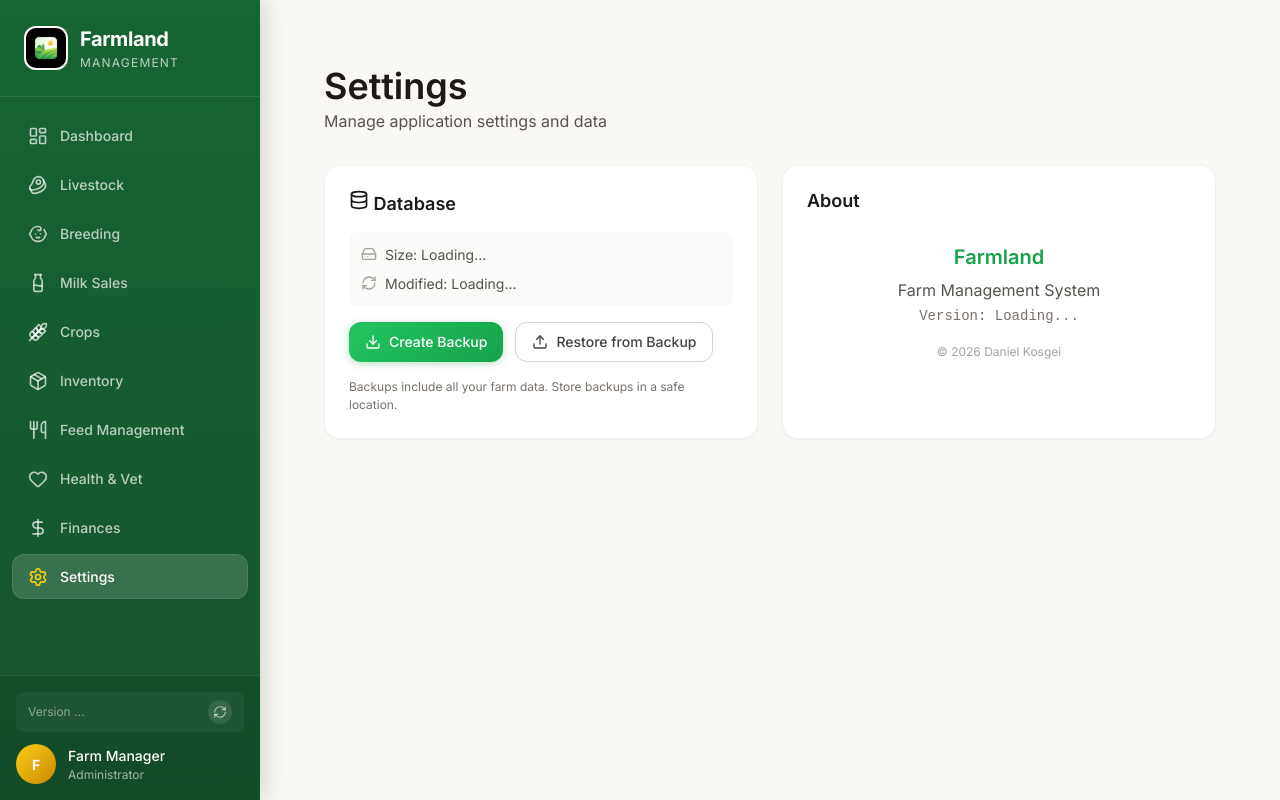
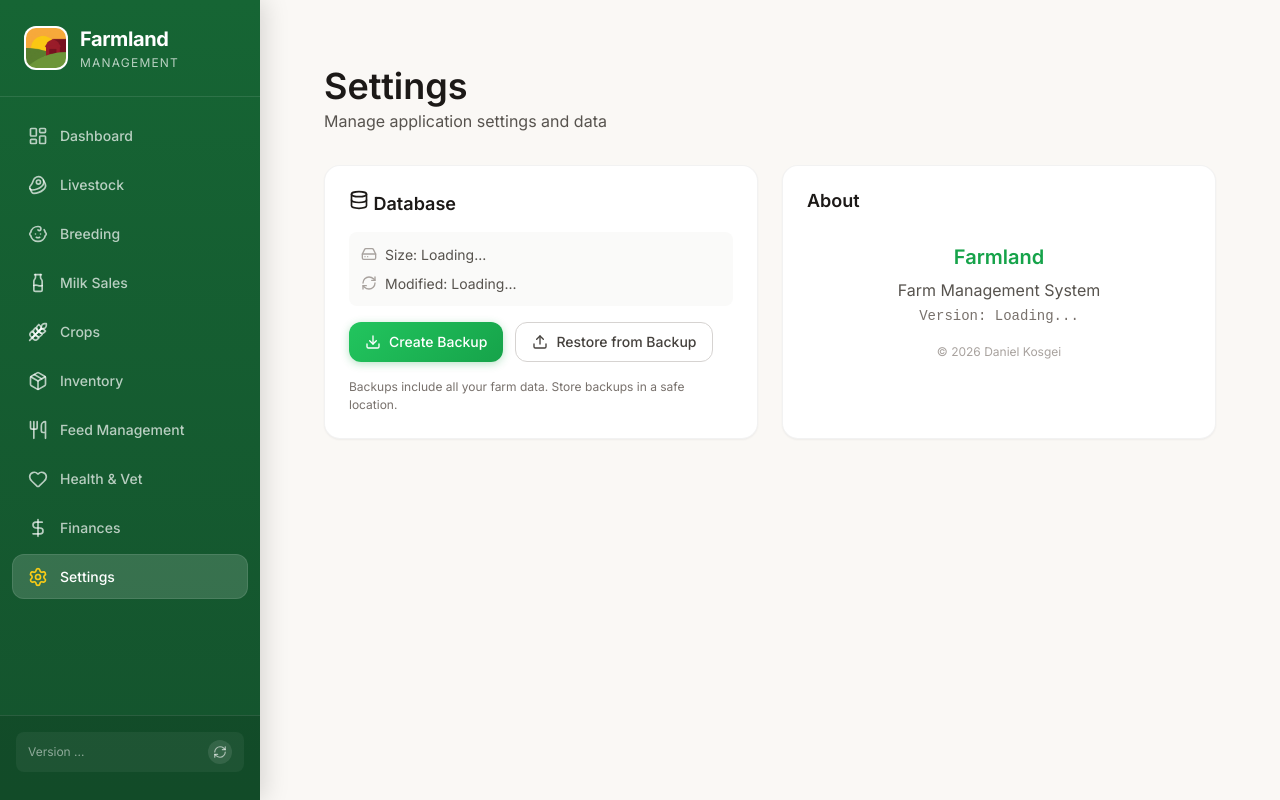
Before and after one commit to danielkosgei/farmland, a React (Vite) app in the folder frontend/: page /settings in a window 1280 px wide. Built offline with nearby package versions, Linux system fonts and the light colour scheme.

Commit message:
feat: Add application sidebar component with navigation and update management.

```diff
--- a/frontend/src/components/Sidebar.jsx
+++ b/frontend/src/components/Sidebar.jsx
@@ -112,15 +112,6 @@ export function Sidebar() {
               </button>
             </div>
           </div>
-          <div className="user-info">
-            <div className="user-avatar">
-              <span>F</span>
-            </div>
-            <div className="user-details">
-              <span className="user-name">Farm Manager</span>
-              <span className="user-role">Administrator</span>
-            </div>
-          </div>
         </div>
       </aside>
 
```
Also changed, not shown: frontend/src/assets/logo.png.
